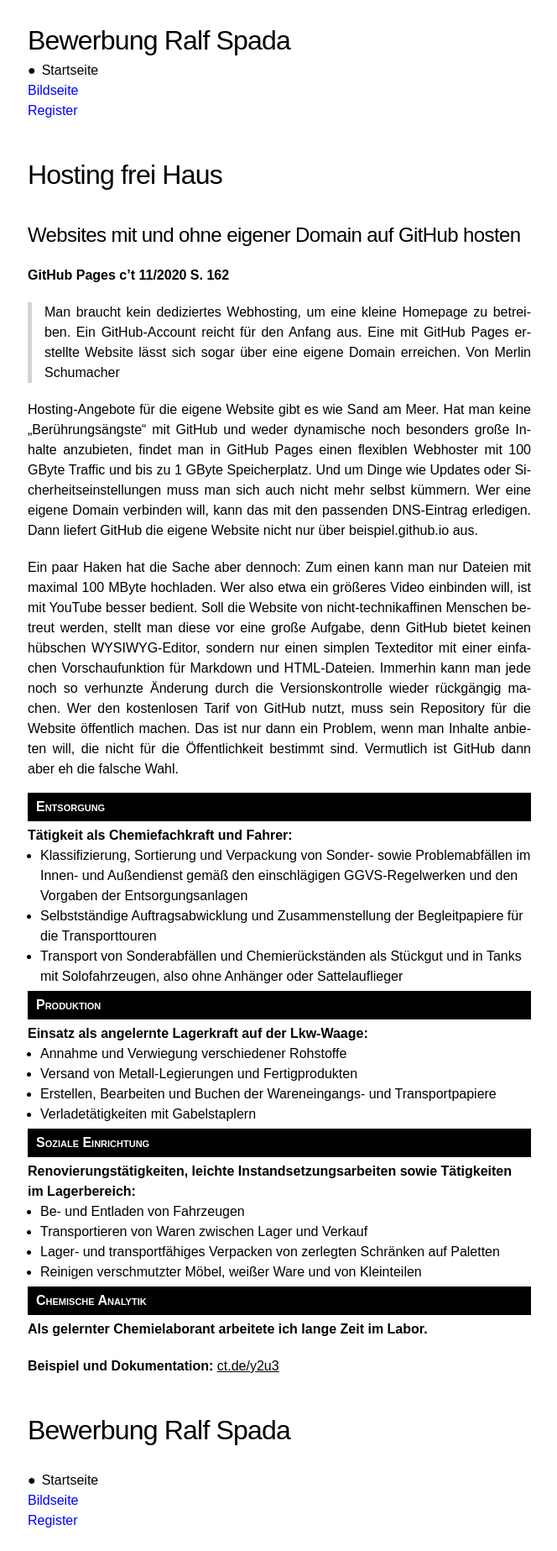
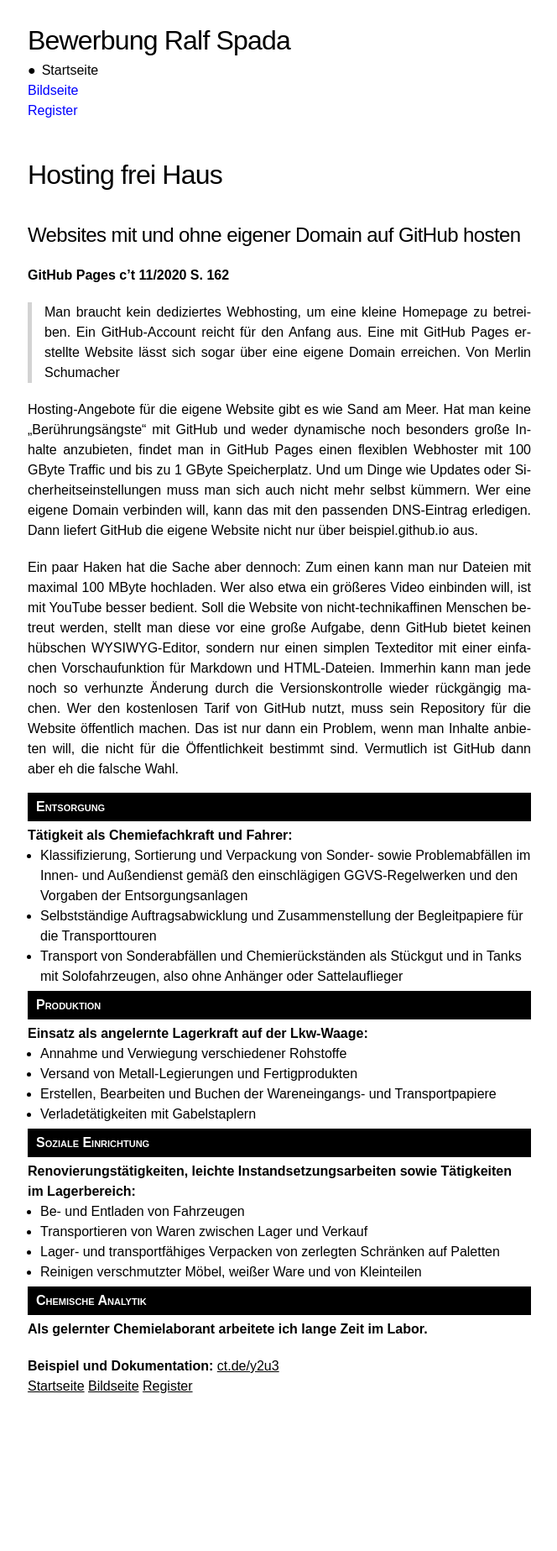
Before and after one commit to webuser-ralf/webuser-ralf.github.io, a Jekyll site: the page built from index.md, in a window 1280 px wide. Shown: the whole page at 84% size, without its empty margins (307-971 px from the left). Built offline with Jekyll 4.4.1, drawn with Linux system fonts in a browser that asks for light colours; our own code applies the rules of GitHub Pages for plain Markdown files; after the commit the page ends 1687 px from its top, so only the background shows below that.

Commit message:
Update default.html

```diff
--- a/_layouts/default.html
+++ b/_layouts/default.html
@@ -15,7 +15,7 @@
         </div>
         <div id="main">
             {{ content }}
-            {% include _nav.html %}
+            {% include _nav-unten.html %}
         </div>
     </div>
 </body>
```
